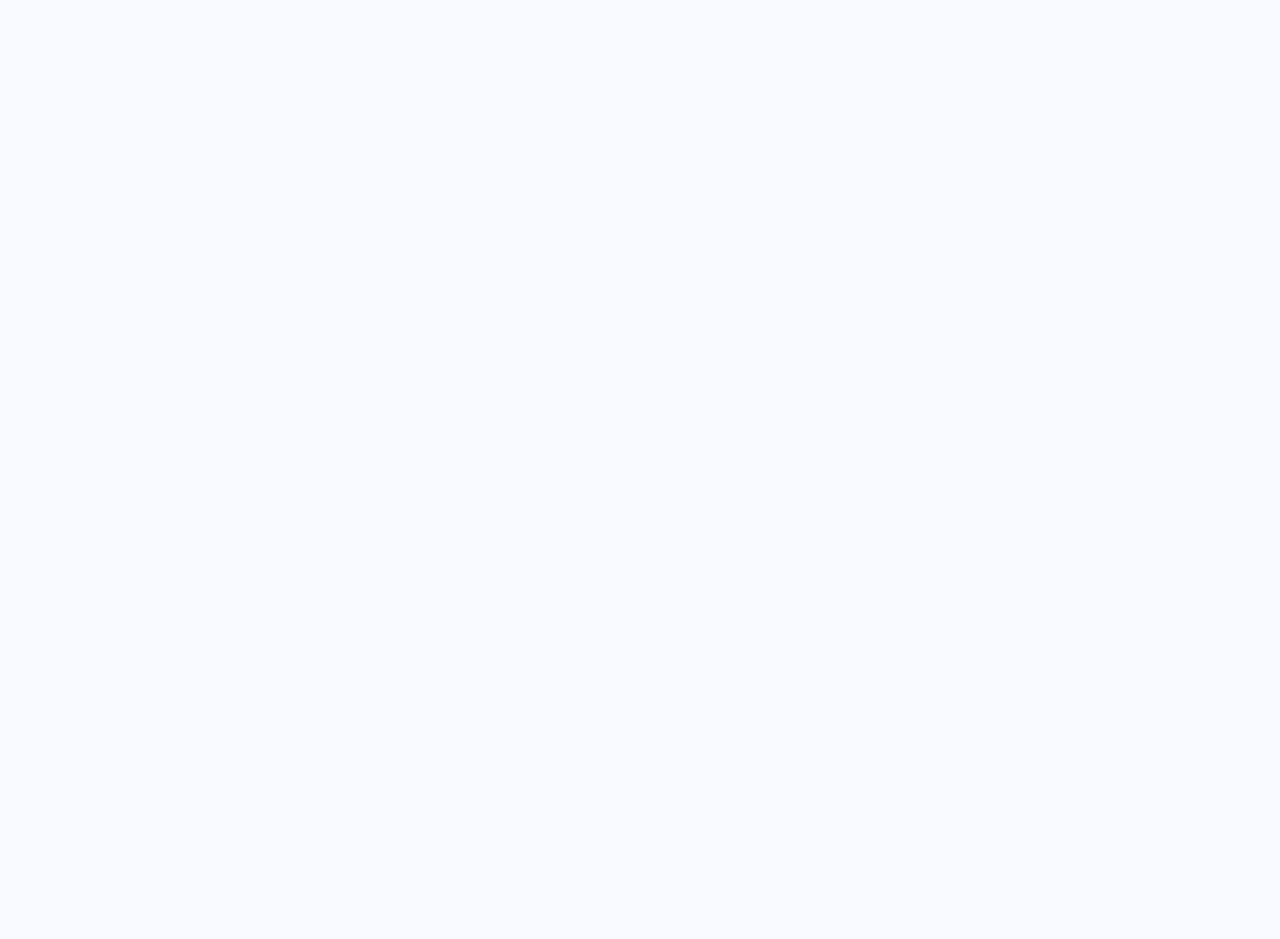
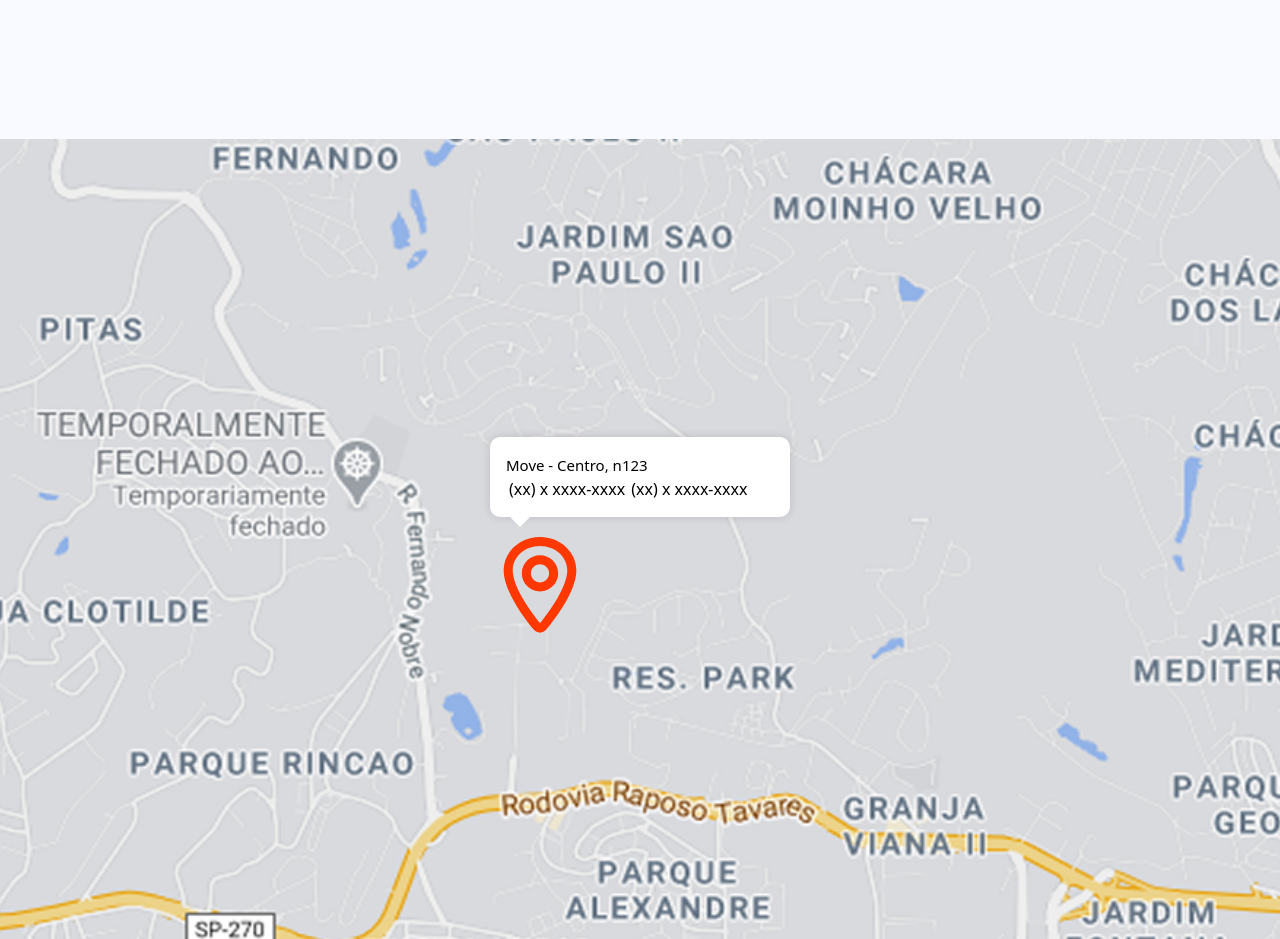
Before and after one commit to eummilena/projeto-move, a React (Vite) app: page / in a window 1280 px wide. Shown: the part 3420-4359 px from the top of the page. Before the commit the page ends 3479 px from the top, so only its background shows below. Built offline with nearby package versions, Linux system fonts and the light colour scheme.

Commit message:
maps criado

```diff
--- a/src/App.jsx
+++ b/src/App.jsx
@@ -4,6 +4,7 @@ import Services from './services/Services'
 import Works from './works/Works'
 import './App.css'
 import Move from './move/Move'
+import Location from './location/Location'
 
 
 function App() {
@@ -13,7 +14,8 @@ function App() {
       <Header />
       <Services />
       <Works />
-      <Move/>
+      <Move />
+      <Location/>
     </div>
   )
 }
--- /dev/null
+++ b/src/location/Location.jsx
@@ -0,0 +1,20 @@
+import React from 'react'
+import styles from './Location.module.css'
+import gps from "../assets/images/gps.svg"
+
+const Location = () => {
+  return (
+    <section className={styles.location}>
+      <div className={styles.info}>
+        <p> Move - Centro, n123</p>
+        <span>(xx) x xxxx-xxxx</span>
+        <span>(xx) x xxxx-xxxx</span>
+      </div>
+      <div className={styles.map}>
+        <img src={gps} alt='ícone de localização' className={styles.icon} />
+      </div>
+    </section>
+  )
+}
+
+export default Location
--- /dev/null
+++ b/src/location/Location.module.css
@@ -0,0 +1,47 @@
+.location {
+    background-image: url(../assets/images/map.png);
+    background-size: cover;
+    background-position: center;
+    background-repeat: no-repeat;
+    padding: 2rem;
+    display: flex;
+    flex-direction: column;
+    justify-content: center;
+}
+
+.icon {
+    height: 100px;
+    color: #ff3800;
+}
+
+.map {
+    margin-right: 200px;
+}
+
+.info {
+    position: relative;
+    background: #fff;
+    padding: 1rem;
+    line-height: 24px;
+    border-radius: 10px;
+    box-shadow: 0 0 10px rgba(0, 0, 0, 0.139);
+    font-weight: 500;
+    width: 300px;
+
+
+}
+
+.info span {
+    margin: 0 3px;
+}
+
+.info::after {
+    content: "";
+    position: absolute;
+    bottom: -20px;
+    left: 10%;
+    transform: translateX(-50%);
+    border-width: 10px;
+    border-style: solid;
+    border-color: #fff transparent transparent transparent;
+}
```
Also changed, not shown: src/assets/images/gps.svg (added), src/assets/images/map.png (added).
